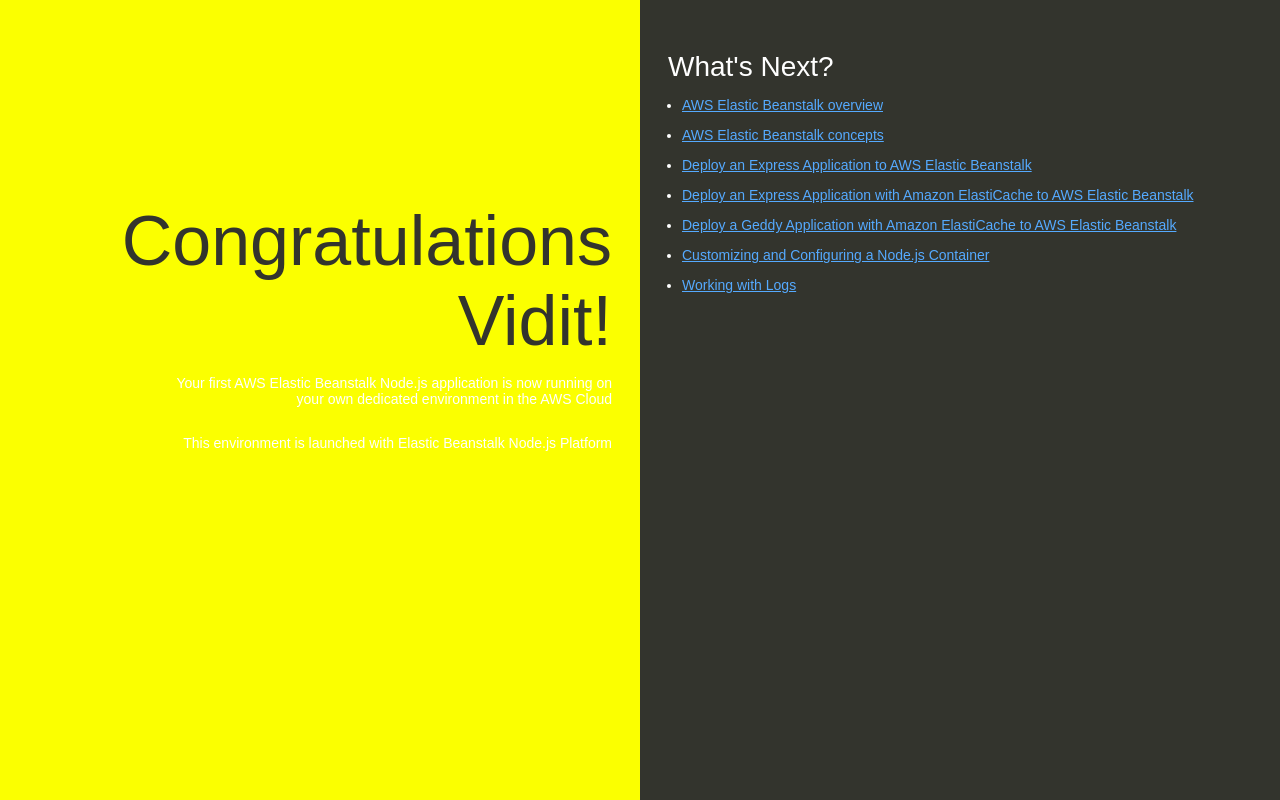
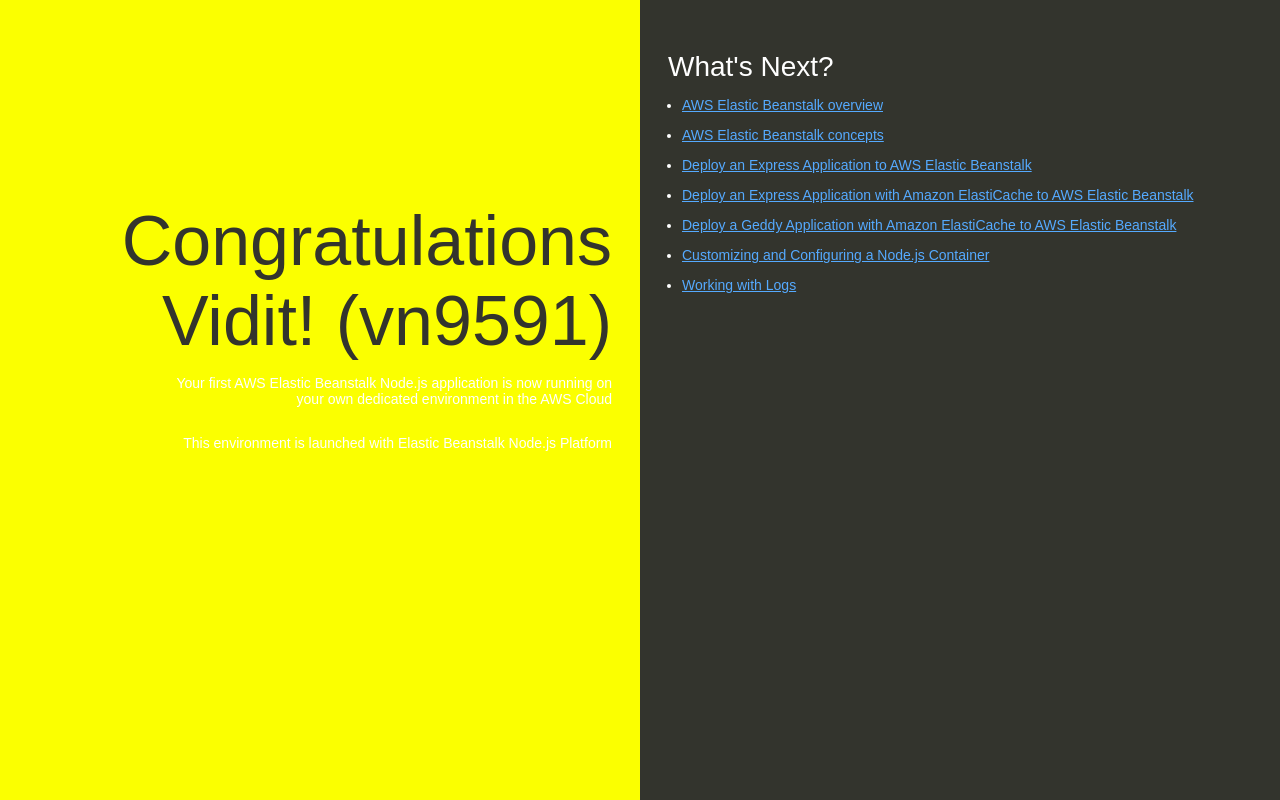
Before and after one commit to ViditNaithani22/vn-test-node-app, a website: page index.html in a window 1280 px wide. Drawn offline with Linux system fonts and the light colour scheme.

Commit message:
one last change in Index file

```diff
--- a/index.html
+++ b/index.html
@@ -74,7 +74,7 @@
   </head>
   <body>
     <div class="textColumn">
-      <h1>Congratulations Vidit!</h1>
+      <h1>Congratulations Vidit! (vn9591)</h1>
       <p>Your first AWS Elastic Beanstalk Node.js application is now running on your own dedicated environment in the AWS Cloud</p>
       <p>This environment is launched with Elastic Beanstalk Node.js Platform</p>
     </div>
```
